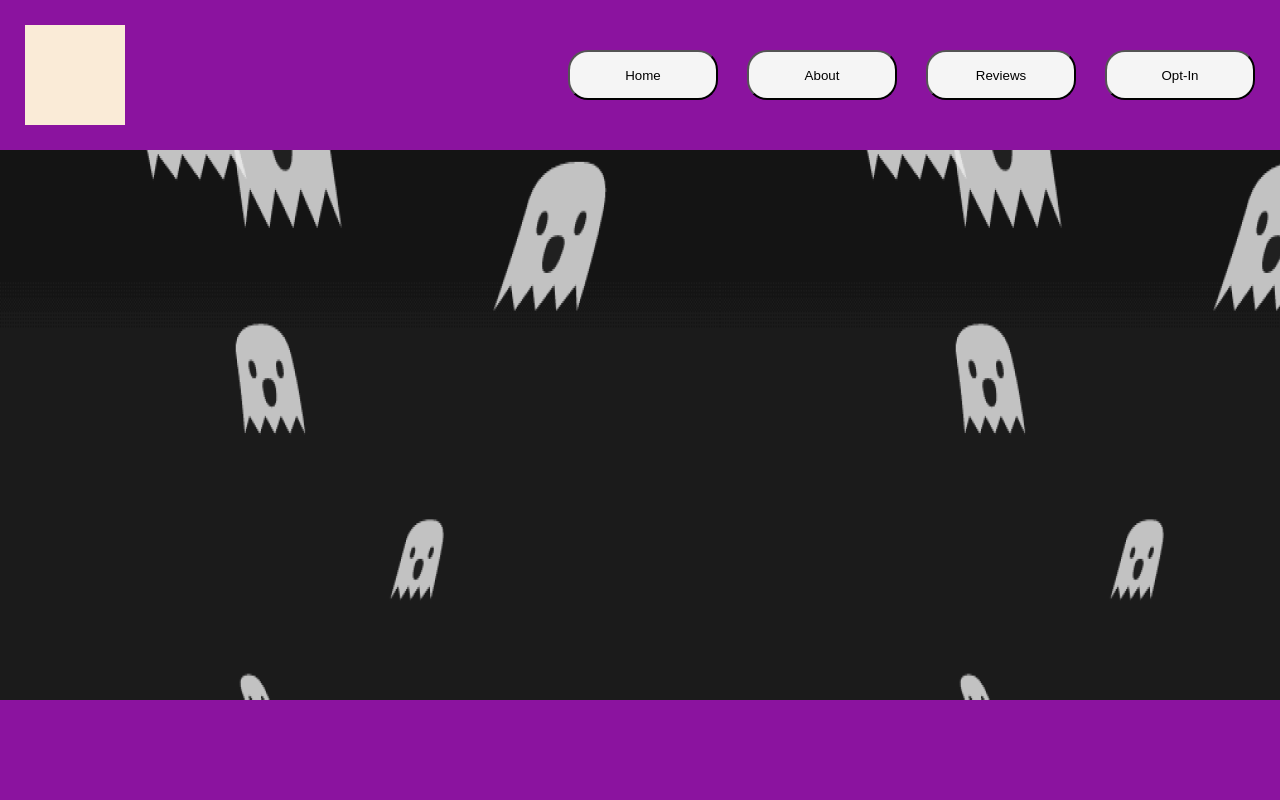
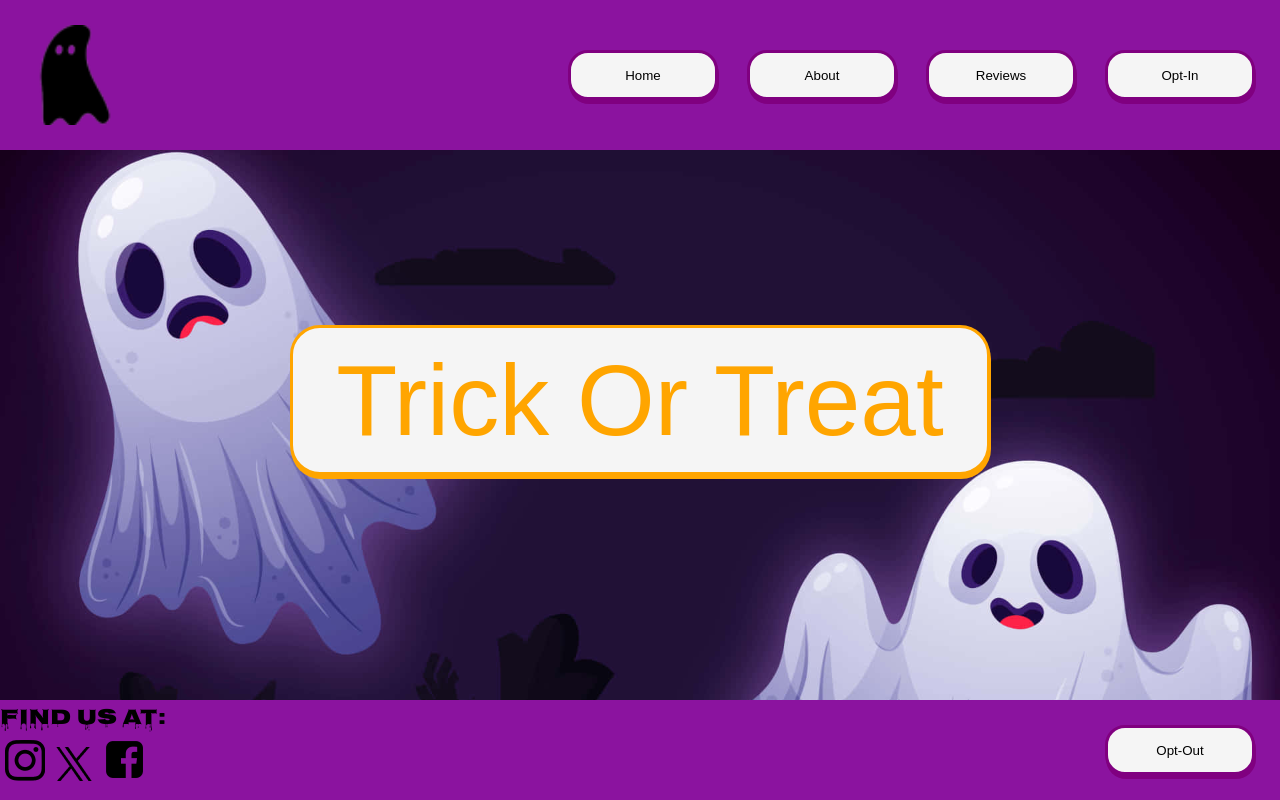
Before and after one commit to Mr4500/createChesterHackathonWebsite, a Flask app: page / in a window 1280 px wide. Run offline with Flask 3, Linux system fonts and the light colour scheme.

Commit message:
Add files via upload

```diff
--- a/Website/main.py
+++ b/Website/main.py
@@ -6,4 +6,6 @@ app = Flask(__name__)
 def home():
     return render_template('index.html')
 
+
+#host and port can be changed if needed to
 app.run(host='0.0.0.0', port=3025)
--- a/Website/static/css/index.css
+++ b/Website/static/css/index.css
@@ -7,9 +7,9 @@
 body{
     width: 100%;
     height: 100%;
-
-    background-image:url('../images/ghostBackground.png');
-    background-repeat: repeat-x;
+    background-position: 0px 150px;
+    background-image:url('../images/ghostBackgroundImage.jpg');
+    background-size: cover;
 }
 
 .topNavbar{
@@ -38,8 +38,6 @@ body{
 
     margin-top: 25px;
     margin-left: 25px;
-
-    background-color: antiquewhite;
 }
 
 .topNavbarButtons{
@@ -47,7 +45,7 @@ body{
     right: 0px;
 }
 
-.Button{
+.topNavbarButton{
     position: relative;
     background-color: whitesmoke;
     border-radius: 20px;
@@ -56,13 +54,38 @@ body{
 
     right: 0px;
     margin: 50px 25px 50px 0px;
+
+    border:3px solid purple;
+    box-shadow: 1px 4px 0px 0px purple;
+}
+
+
+.startTrickOrTreatingButton{
+    position: absolute;
+
+    height: 150px;
+    width: 700px;
+
+    top: calc(50% - 75px);
+    left: calc(50% - 350px);
+
+    background-color: whitesmoke;
+
+    border:3px solid orange;
+    border-radius: 30px;
+    box-shadow: 1px 4px 0px 0px orange;
+
+    text-align: center;
+    font-size: 100px;
+    text-decoration: none;
+    color: orange;
 }
 
 .bottomNavbar{
-    position: absolute;
+    position: fixed;
 
-    bottom: 0px;
-    left: 0px;
+    bottom:0px;
+    right: 0px;
 
     width: 100%;
     height: 100px;
@@ -70,9 +93,37 @@ body{
     background-color: #8B139F;
 }
 
-/* On screens that are 992px wide or less, go from four columns to two columns */
-@media screen and (max-width: 925px) {
-    .topNavbarButtons {
-      width: 200px;
-    }
-  }
+.bottomNavbarButtons{
+    position: absolute;
+    float: right;
+    right: 0px;
+}
+
+.bottomNavbarButton{
+    position: relative;
+    background-color: whitesmoke;
+    border-radius: 20px;
+    width: 150px;
+    height: 50px;
+
+    right: 0px;
+    margin: 25px;
+
+    border:3px solid purple;
+    box-shadow: 1px 4px 0px 0px purple;
+}
+
+.bottomNavbarInfo{
+    position: absolute;
+    float: left;
+    left: 0px;
+}
+
+.bottomNavbarText{
+    font-family: 'Nosifer';font-size: 22px;
+}
+
+.SocialMediaImg{
+    top: 0px;
+    margin-left: 5px;
+}
--- a/Website/templates/index.html
+++ b/Website/templates/index.html
@@ -7,20 +7,34 @@
     <title>Group F</title>
 
     <link href="static/css/index.css" rel="stylesheet" type="text/css">
+    <link href='https://fonts.googleapis.com/css?family=Nosifer' rel='stylesheet'>
 </head>
 <body>
     <nav class="topNavbar">
         <div class="topNavbarLogo">
-            <div class="Logo"></div>
+            <img class="Logo" src="../static/images/ghostLogo.png"></img>
         </div>
         <div class="topNavbarButtons">
-            <button class="Button">Home</button>
-            <button class="Button">About</button>
-            <button class="Button">Reviews</button>
-            <button class="Button">Opt-In</button>
+            <button class="topNavbarButton" onclick="location.href='http://10.81.68.119:3025/Home';">Home</button>
+            <button class="topNavbarButton" onclick="location.href='http://10.81.68.119:3025/About';">About</button>
+            <button class="topNavbarButton" onclick="location.href='http://10.81.68.119:3025/Reviews';">Reviews</button>
+            <button class="topNavbarButton" onclick="location.href='http://10.81.68.119:3025/Opt-In';">Opt-In</button>
         </div>
     </nav>
+    <div class="startTrickOrTreating">
+        <button class="startTrickOrTreatingButton" onclick="location.href='http://10.81.68.119:3025/TrickOrTreat';">Trick Or Treat</button>
+    </div>
     <nav class="bottomNavbar">
+
+        <div class="bottomNavbarInfo">
+            <p class="bottomNavbarText">Find Us At:</p>
+            <img class="SocialMediaImg" src="../static/images/igLogo.png"></img>
+            <img class="SocialMediaImg" src="../static/images/xLogo.png"></img>
+            <img class="SocialMediaImg" src="../static/images/fbLogo.png"></img>
+        </div>
+        <div class="bottomNavbarButtons">
+            <button class="bottomNavbarButton" onclick="location.href='http://10.81.68.119:3025/Opt-Out';">Opt-Out</button>
+        </div>
 
     </nav>
 </body>
```
Also changed, not shown: Website/static/images/fbLogo.png (added), Website/static/images/ghostBackgroundImage.jpg (added), Website/static/images/ghostLogo.png (added), Website/static/images/igLogo.png (added), Website/static/images/xLogo.png (added).
